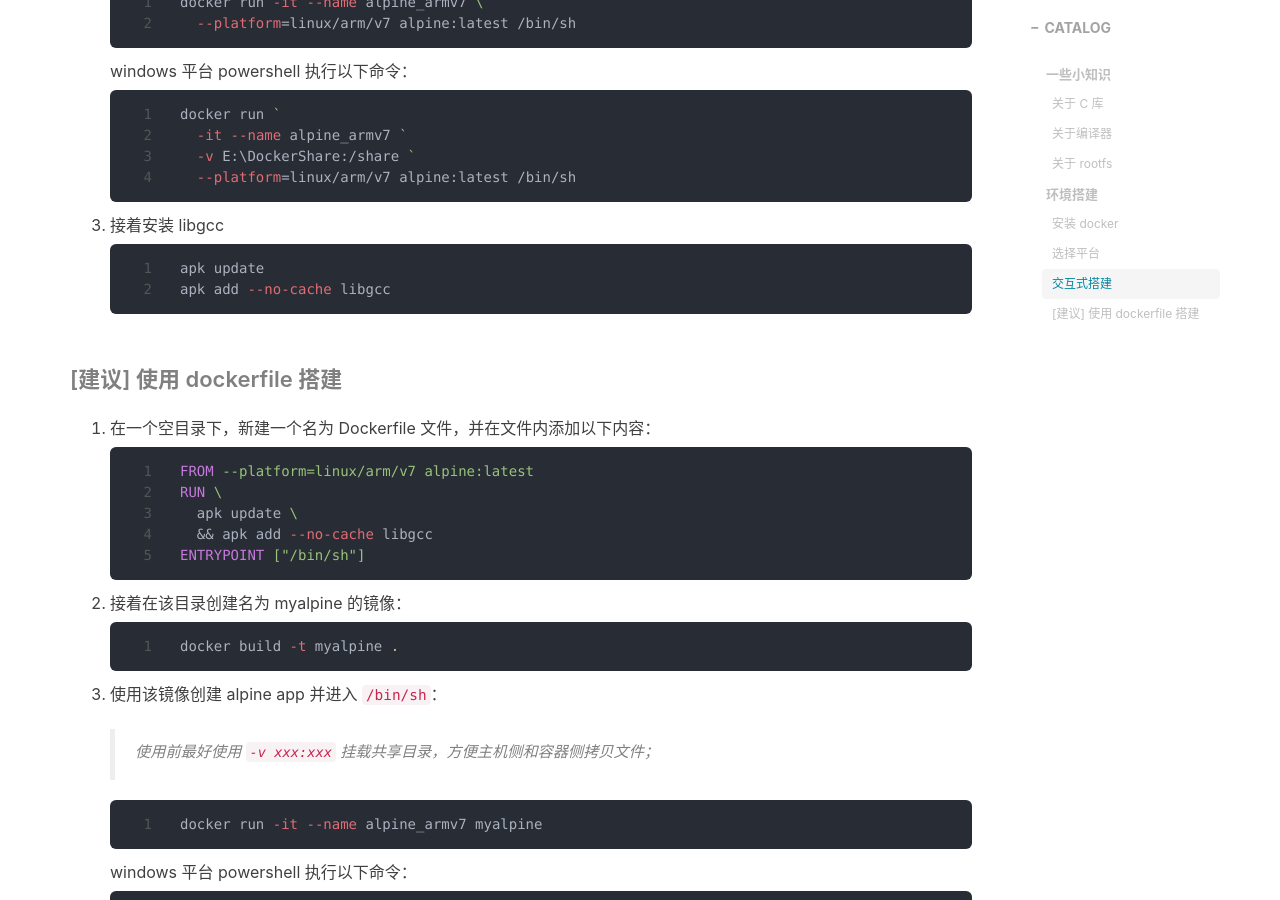
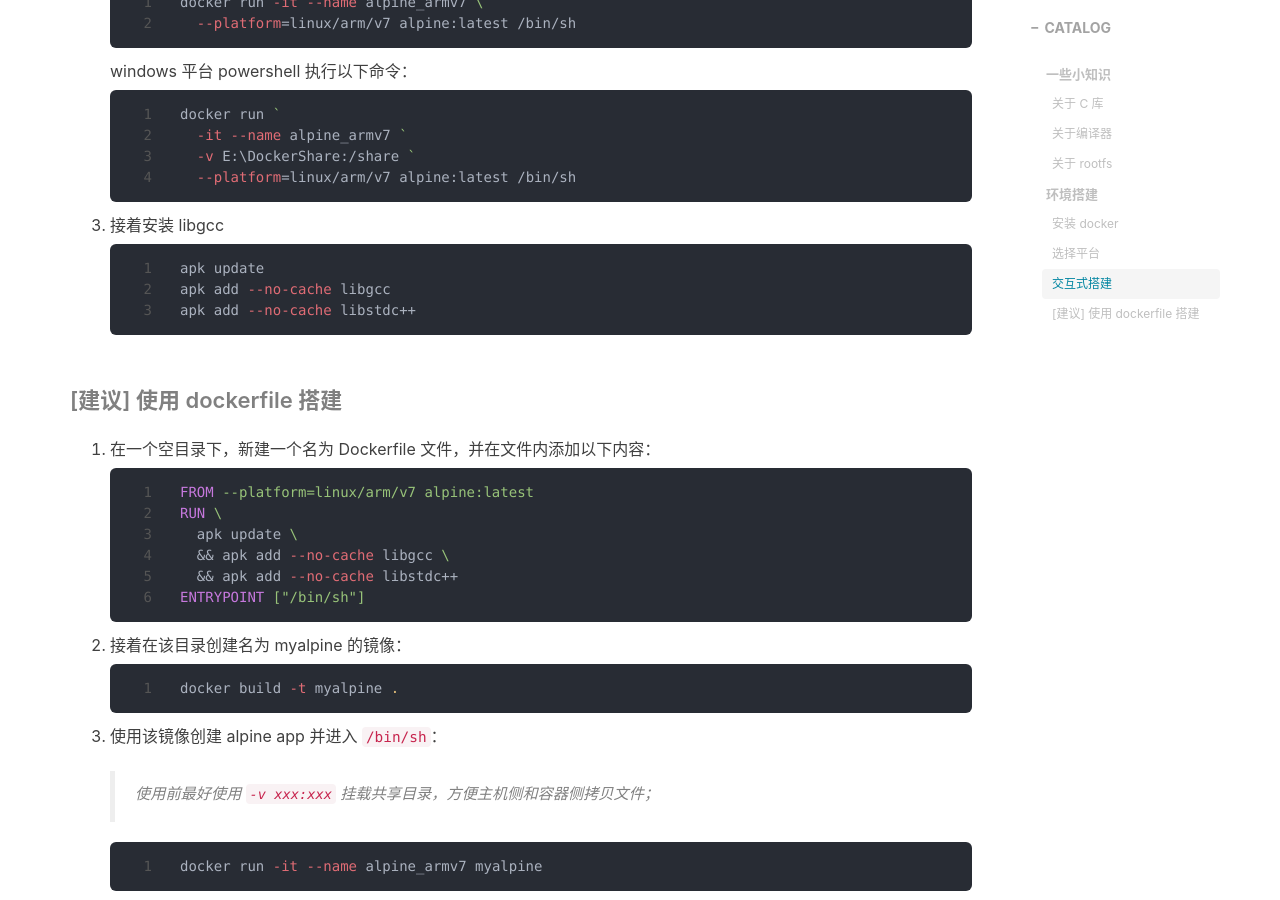
Before and after one commit to jvfan/bg, a Jekyll site: the page built from _posts/2021-04-23-搭建-armv7(musl-库)-容器环境.md, in a window 1280 px wide and 900 px high, scrolled down 2022 px. Built offline with Jekyll 4.4.1, drawn with Linux system fonts in a browser that asks for light colours; nearby versions of some CDN libraries; comment, search, counter and statistics services are not loaded.

Commit message:
Update 2021-04-23-搭建-armv7(musl-库)-容器环境.md

````diff
--- a/_posts/2021-04-23-搭建-armv7(musl-库)-容器环境.md
+++ b/_posts/2021-04-23-搭建-armv7(musl-库)-容器环境.md
@@ -77,6 +77,7 @@ C 库有两种实现：
    ```shell
    apk update
    apk add --no-cache libgcc
+   apk add --no-cache libstdc++
    ```
 
 #### [建议] 使用 dockerfile 搭建
@@ -87,7 +88,8 @@ C 库有两种实现：
    FROM --platform=linux/arm/v7 alpine:latest
    RUN \
      apk update \
-     && apk add --no-cache libgcc
+     && apk add --no-cache libgcc \
+     && apk add --no-cache libstdc++
    ENTRYPOINT ["/bin/sh"]
    ```
 
````
